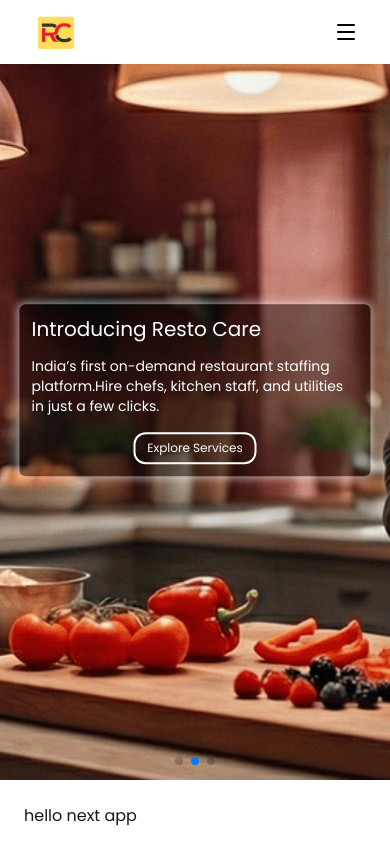
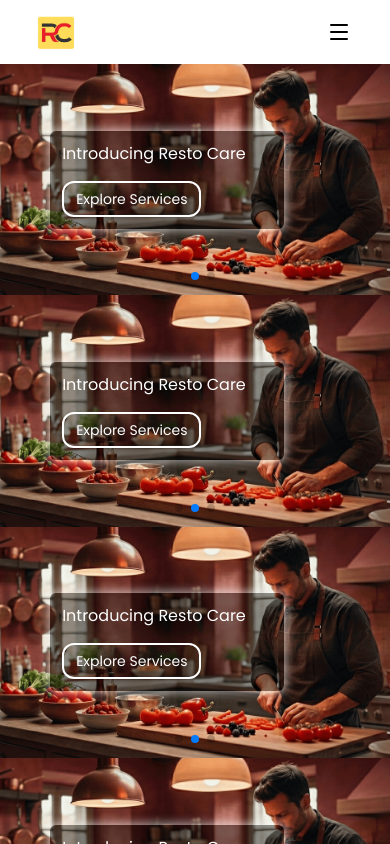
Before and after one commit to prem3892/restocare, a Next.js app: page / in a window 390 px wide. Shown: the top 844 px of the page. Built offline with nearby package versions, Linux system fonts and the light colour scheme.

Commit message:
fixed navbar and structuring and window event

```diff
--- a/app/page.tsx
+++ b/app/page.tsx
@@ -4,9 +4,15 @@
 export default function Home() {
   return (
     <>
-      <nav className="z-50 fixed top-0 w-screen">
-        <Navbar />
-      </nav>
+      {/* <nav className="z-50 fixed top-0 w-screen"> */}
+      <Navbar />
+      {/* </nav> */}
+      <Carousel />
+      <Carousel />
+      <Carousel />
+      <Carousel />
+      <Carousel />
+      <Carousel />
       <Carousel />
       <div className="p-6">hello next app</div>
     </>
--- a/components/carousel.tsx
+++ b/components/carousel.tsx
@@ -15,7 +15,9 @@
 
 export const Carousel = () => {
   return (
-    <section className="w-full overflow-hidden h-[calc(100vh-4rem)]">
+    <section className="scroll-mt-16 w-full overflow-hidden h-[calc(35vh-4rem)] sm:h-[calc(100vh-4rem)] ">
+      {' '}
+      {/* mt-16 */}
       <Swiper
         spaceBetween={30}
         pagination={{ clickable: true }}
@@ -40,26 +42,27 @@
             <div
               className="
       absolute
-      top-1/2 left-1/2 sm:left-1/3
+      top-1/2 left-3/7 sm:left-1/3
       -translate-x-1/2 -translate-y-1/2
 
-      w-[90%] sm:w-[50%] md:w-[60%] lg:w-[60%] xl:max-w-xl
+      w-[60%] sm:w-[50%] md:w-[60%] lg:w-[60%] xl:max-w-xl
       bg-[#00000066]
       rounded-md
       shadow-[0_0_10px_2px_rgba(255,255,255,0.6)]
       p-3 sm:p-4 md:p-5 lg:p-6
       flex flex-col gap-3 sm:gap-4
+
     "
             >
               <div>
                 <Typography
                   text={data.heroHeading}
                   element="h2"
-                  className="text-white text-xl sm:text-xl md:text-2xl lg:text-3xl :text-4xl leading-snug md:leading-relaxed"
+                  className="text-white text-base sm:text-xl md:text-2xl lg:text-3xl :text-4xl leading-snug md:leading-relaxed"
                 />
               </div>
 
-              <div>
+              <div className="hidden sm:block">
                 <Typography
                   text={data.heroSubHeading}
                   element="p"
@@ -67,7 +70,7 @@
                 />
               </div>
 
-              <div className="text-white flex items-center justify-center sm:justify-start mt-1 sm:mt-0">
+              <div className="text-white flex items-center justify-start sm:justify-start mt-1 sm:mt-0">
                 <Typography
                   text={data.heroButton}
                   element="button"
@@ -75,7 +78,7 @@
           rounded-xl
           border-2 border-white
           px-3 py-1.5 sm:px-4 sm:py-2
-          text-xs sm:text-sm md:text-base
+          text-sm sm:text-sm md:text-base
         "
                 />
               </div>
--- a/components/header.tsx
+++ b/components/header.tsx
@@ -1,5 +1,5 @@
 'use client';
-import { useState } from 'react';
+import { useState, useEffect } from 'react';
 import Image from 'next/image';
 import Link from 'next/link';
 import Logo from '../app/assets/logo.png';
@@ -13,8 +13,30 @@
     setIsMenuOpen((prev) => !prev);
   };
 
+  const [isSticky, setIsSticky] = useState(false);
+
+  useEffect(() => {
+    const handleScroll = () => {
+      // When user scrolls down 20px, make it sticky
+      if (window.scrollY > 20) {
+        setIsSticky(true);
+      } else {
+        setIsSticky(false);
+      }
+    };
+
+    window.addEventListener('scroll', handleScroll);
+
+    // CLEANUP – remove event listener
+    return () => window.removeEventListener('scroll', handleScroll);
+  }, []);
+
   return (
-    <nav className="w-full bg-white">
+    <nav
+      className={`w-full bg-white  ${
+        isSticky ? 'fixed top-0 left-0 w-full shadow-lg bg-white z-50' : 'relative'
+      }`}
+    >
       <div className="max-w-7xl flex mx-auto px-8 justify-between items-center h-16">
         <div className="img-container shrink-0 w-12">
           <Image src={Logo} alt="logo image" />
@@ -31,7 +53,7 @@
         </div>
 
         <button
-          className="nav-btn flex md:hidden items-center cursor-pointer"
+          className="nav-btn right-1/10 flex md:hidden items-center cursor-pointer absolute"
           onClick={() => {
             toggleMobileMenu();
           }}
@@ -45,7 +67,7 @@
       </div>
 
       <div
-        className={`md:hidden ${isMenuOpen ? 'opacity-100 translate-y-0' : 'opacity-0 -translate-y-5 pointer-events-none'} absolute top-16 left-0 w-full bg-white shadow-lg px-4 pb-4 nav-items items-center transition-all duration-300`}
+        className={`md:hidden ${isMenuOpen ? 'opacity-100 translate-y-0' : 'opacity-0 -translate-y-5 pointer-events-none'} absolute top-16 left-0 w-full bg-white shadow-lg px-4 pb-4 nav-items items-center transition-all duration-300 z-50`}
       >
         <ul className="flex flex-col text-base font-medium text-black gap-2 pt-3">
           {navItems.map((item, idx) => (
```
Also changed, not shown: 1 other file (tests, documents, lock files or other folders).
